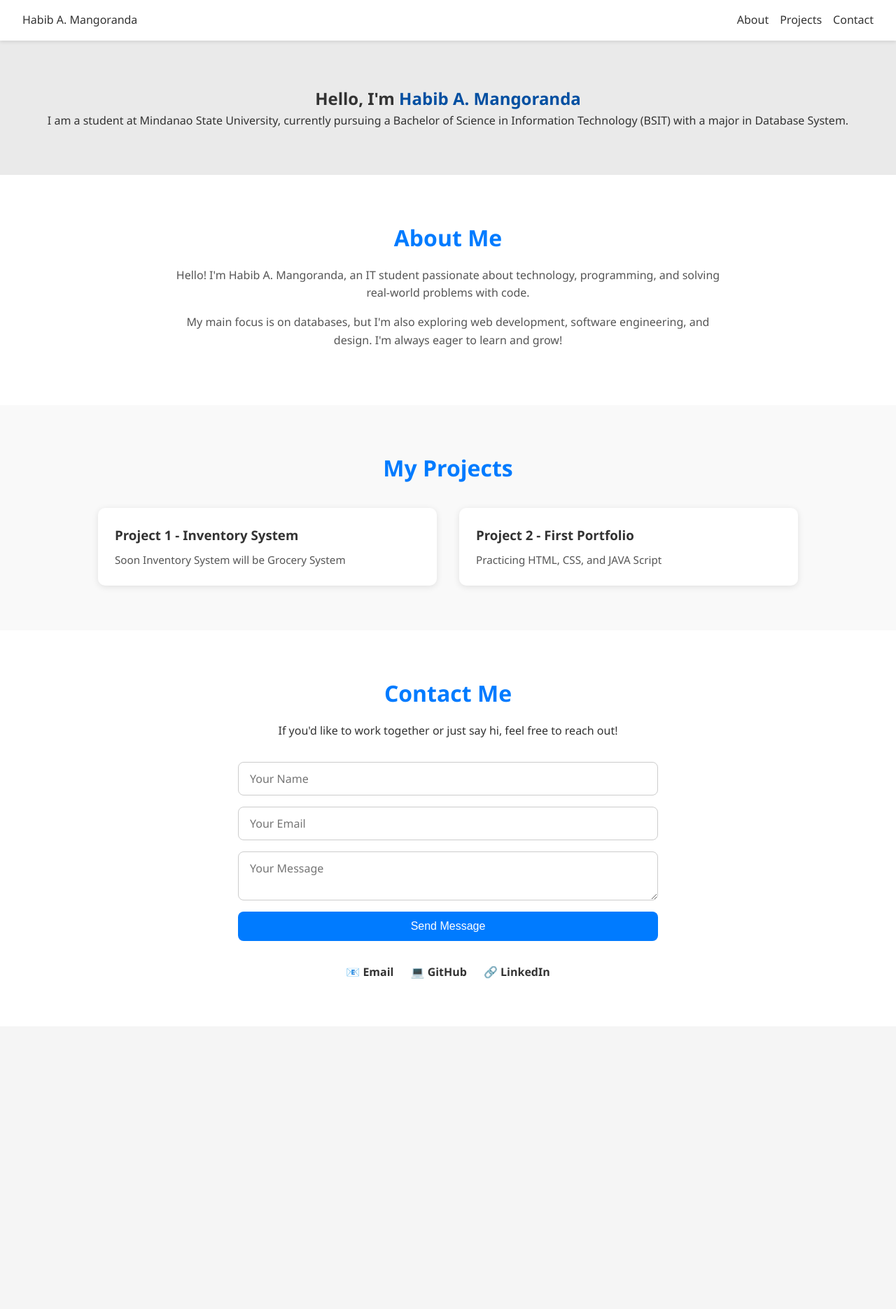
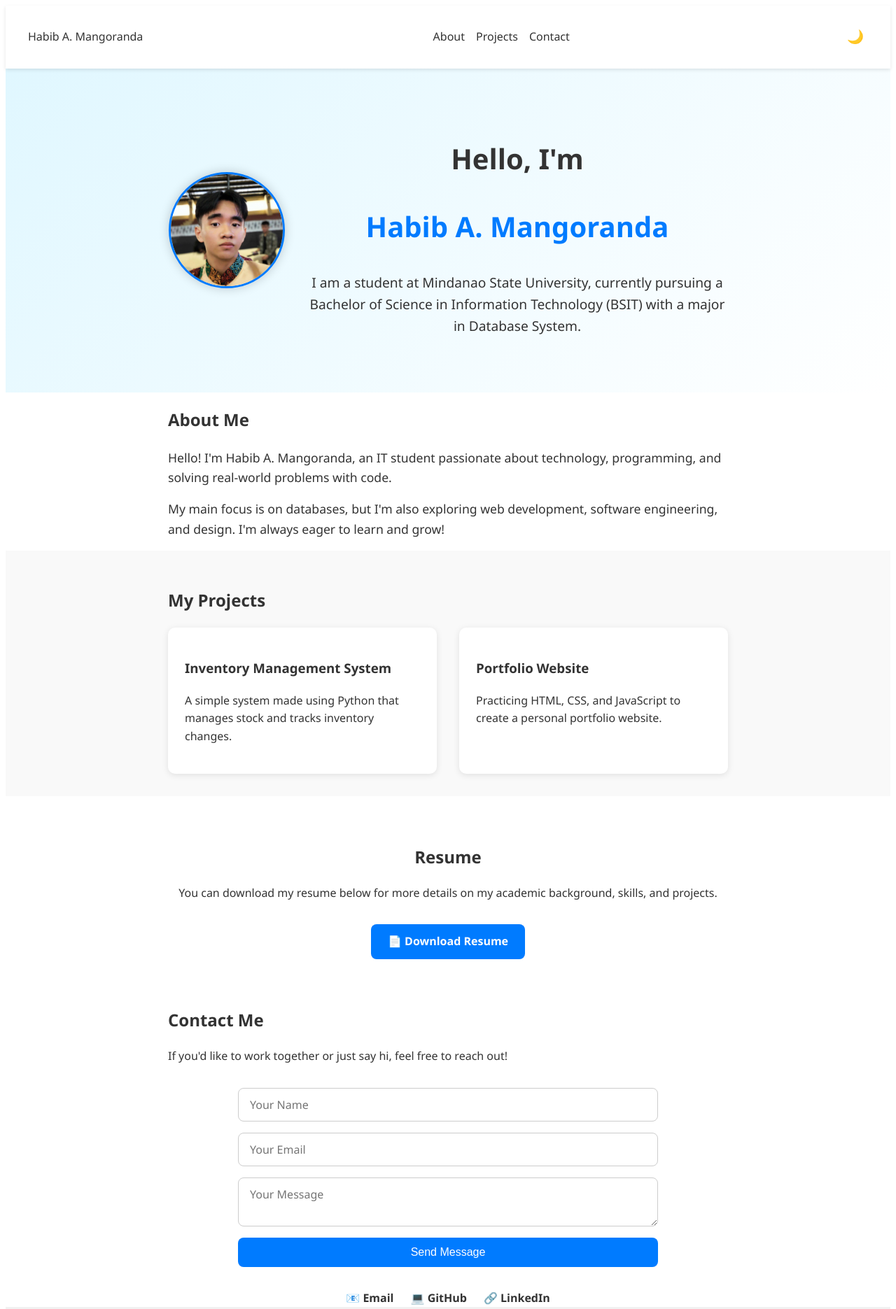
Before and after one commit to mr-mangoranda/Simplefolio, a plain HTML site: page index.html in a window 1280 px wide. Shown: the top 1871 px of the page at 70% size. Before the commit the page ends 1467 px from the top, so only its background shows below. Drawn offline with Linux system fonts and the light colour scheme; a script that the page names is missing.

Commit message:
Profile Pic / Resume

```diff
--- a/index.html
+++ b/index.html
@@ -1,35 +1,41 @@
 <!DOCTYPE html>
 <html lang="en">
-
 <head>
   <meta charset="UTF-8" />
   <meta name="viewport" content="width=device-width, initial-scale=1.0" />
   <title>My Portfolio</title>
   <link rel="stylesheet" href="style.css" />
 </head>
-
 <body>
   <header>
     <nav>
       <div class="logo">Habib A. Mangoranda</div>
-      <ul class="nav-links">
+      <div class="menu-toggle" id="menuToggle">☰</div>
+      <ul class="nav-links" id="navLinks">
         <li><a href="#about">About</a></li>
         <li><a href="#projects">Projects</a></li>
         <li><a href="#contact">Contact</a></li>
       </ul>
+      <button id="darkModeToggle">🌙</button>
     </nav>
   </header>
 
-  <section class="hero">
-    <h1>Hello, I'm <span>Habib A. Mangoranda</span></h1>
-    <p>
-      I am a student at Mindanao State University, currently pursuing a
-      Bachelor of Science in Information Technology (BSIT) with a major in
-      Database System.
-    </p>
+  <section class="hero reveal">
+    <div class="hero-content">
+      <img src="(1).jpg" alt="Profile Photo" class="profile-img" />
+      <div class="hero-text">
+        <h1>Hello, I'm </h1>
+        <h1><span>Habib A. Mangoranda</span></h1>
+        <p>
+          I am a student at Mindanao State University, currently pursuing a
+          Bachelor of Science in Information Technology (BSIT) with a major in Database System.
+        </p>
+      </div>
+    </div>
   </section>
 
-  <section id="about" class="about">
+
+  <section id="about" class="about reveal">
     <div class="container">
       <h2>About Me</h2>
       <p>
@@ -43,46 +49,53 @@
     </div>
   </section>
 
-  <section id="projects" class="projects">
+  <section id="projects" class="projects reveal">
     <div class="container">
       <h2>My Projects</h2>
       <div class="project-grid">
-
         <div class="project-card">
-            <h3>Project 1 - Inventory System</h3>
-          <p>Soon Inventory System will be Grocery System</p>
+          <h3>Inventory Management System</h3>
+          <p>A simple system made using Python that manages stock and tracks inventory changes.</p>
         </div>
-
         <div class="project-card">
-          <h3>Project 2 - First Portfolio</h3>
-          <p>Practicing HTML, CSS, and JAVA Script</p>
+          <h3>Portfolio Website</h3>
+          <p>Practicing HTML, CSS, and JavaScript to create a personal portfolio website.</p>
         </div>
-
       </div>
     </div>
   </section>
 
-  <section id="contact" class="contact">
+  <section class="resume reveal">
+    <div class="container">
+      <h2>Resume</h2>
+      <p>You can download my resume below for more details on my academic background, skills, and projects.</p>
+      <a href="Habib-Mangoranda-Resume.pdf" class="btn-download" download>📄 Download Resume</a>
+    </div>
+  </section>
+
+  <section id="contact" class="contact reveal">
     <div class="container">
       <h2>Contact Me</h2>
       <p>If you'd like to work together or just say hi, feel free to reach out!</p>
-
       <form class="contact-form">
         <input type="text" placeholder="Your Name" required />
         <input type="email" placeholder="Your Email" required />
         <textarea placeholder="Your Message" required></textarea>
         <button type="submit">Send Message</button>
       </form>
-
       <div class="socials">
-        <a href="mailto:your@email.com">📧 Email</a>
+        <a href="habibmangoranda15@gmail.com">📧 Email</a>
         <a href="https://github.com/yourusername" target="_blank">💻 GitHub</a>
         <a href="https://www.linkedin.com/in/yourusername" target="_blank">🔗 LinkedIn</a>
       </div>
     </div>
   </section>
 
+  <button id="scrollTopBtn">⬆</button>
 
+  <footer>
+    <p>&copy; 2025 Habib A. Mangoranda. All rights reserved.</p>
+  </footer>
 
   <script src="script.js"></script>
 </body>
--- /dev/null
+++ b/script.js
@@ -0,0 +1,39 @@
+// Dark Mode
+const toggle = document.getElementById('darkModeToggle');
+toggle.addEventListener('click', () => {
+  document.body.classList.toggle('dark-mode');
+});
+
+// Scroll Reveal
+const reveals = document.querySelectorAll('.reveal');
+function revealOnScroll() {
+  for (let i = 0; i < reveals.length; i++) {
+    const windowHeight = window.innerHeight;
+    const revealTop = reveals[i].getBoundingClientRect().top;
+    const revealPoint = 150;
+    if (revealTop < windowHeight - revealPoint) {
+      reveals[i].classList.add('active');
+    }
+  }
+}
+window.addEventListener('scroll', revealOnScroll);
+
+// Scroll to Top Button
+const scrollTopBtn = document.getElementById('scrollTopBtn');
+window.addEventListener('scroll', () => {
+  if (window.scrollY > 200) {
+    scrollTopBtn.style.display = 'block';
+  } else {
+    scrollTopBtn.style.display = 'none';
+  }
+});
+scrollTopBtn.addEventListener('click', () => {
+  window.scrollTo({ top: 0, behavior: 'smooth' });
+});
+
+// Mobile Menu Toggle
+const menuToggle = document.getElementById('menuToggle');
+const navLinks = document.getElementById('navLinks');
+menuToggle.addEventListener('click', () => {
+  navLinks.classList.toggle('show');
+});
--- a/style.css
+++ b/style.css
@@ -1,19 +1,26 @@
-/* ------------- Reset default styles ------------- */
-* {
-    margin: 0;
-    padding: 0;
-    box-sizing: border-box;
+:root {
+    --bg: #ffffff;
+    --text: #333333;
+    --accent: #007bff;
 }
 
 body {
     font-family: 'Segoe UI', sans-serif;
-    background-color: #f5f5f5;
-    color: #333;
+    background-color: var(--bg);
+    color: var(--text);
     line-height: 1.6;
+    scroll-behavior: smooth;
 }
 
+body.dark-mode {
+    --bg: #121212;
+    --text: #eeeeee;
+    --accent: #00bfff;
+}
+
+/* Header */
 header {
-    background-color: white;
+    background-color: var(--bg);
     padding: 1rem 2rem;
     box-shadow: 0 2px 5px rgba(0, 0, 0, 0.1);
     position: sticky;
@@ -25,6 +32,7 @@ nav {
     display: flex;
     justify-content: space-between;
     align-items: center;
+    flex-wrap: wrap;
 }
 
 .nav-links {
@@ -35,89 +43,105 @@ nav {
 
   .nav-links a {
     text-decoration: none;
-    color: #333;
+    color: var(--text);
     font-weight: 500;
   }
 
-.hero {
-    padding: 4rem 2rem;
-    text-align: center;
-    background-color: #eaeaea;
+  .menu-toggle {
+    display: none;
+    font-size: 1.5rem;
+    cursor: pointer;
   }
 
-.hero h1 span {
-    color: #024fa1;
+  #darkModeToggle {
+    background: none;
+    border: none;
+    font-size: 1.2rem;
+    cursor: pointer;
+    margin-left: 1rem;
   }
 
-
-/* ------------- About Section styles ------------- */
-
-
-.about {
+  /* Hero Section */
+.hero {
+    background: linear-gradient(135deg, #e0f7ff, #ffffff);
     padding: 4rem 2rem;
-    background-color: #ffffff;
     text-align: center;
 }
 
-.about .container {
+.hero h1 {
+    font-size: 2.5rem;
+    font-weight: bold;
+}
+
+.hero span {
+    color: var(--accent);
+}
+
+.hero p {
+    font-size: 1.2rem;
+    max-width: 800px;
+    margin: 1rem auto;
+}
+
+.container {
     max-width: 800px;
     margin: 0 auto;
 }
 
-.about h2 {
-    font-size: 2rem;
-    margin-bottom: 1rem;
-    color: #007bff;
+.hero-content {
+    display: flex;
+    flex-direction: row;
+    align-items: center;
+    justify-content: center;
+    flex-wrap: wrap;
+    gap: 2rem;
 }
 
-.about p {
-    margin-bottom: 1rem;
-    font-size: 1rem;
-    color: #555;
+.profile-img {
+    width: 160px;
+    height: 160px;
+    border-radius: 50%;
+    object-fit: cover;
+    box-shadow: 0 0 15px rgba(0, 0, 0, 0.2);
+    border: 3px solid var(--accent);
 }
 
-@media (max-width: 768px) {
-    nav {
-      flex-direction: column;
-      align-items: flex-start;
+.hero-text {
+    max-width: 600px;
+    text-align: center;
 }
 
-    .nav-links {
-      flex-direction: column;
-      width: 100%;
-      margin-top: 1rem;
+.resume {
+    padding: 3rem 2rem;
+    text-align: center;
 }
 
-    .nav-links li {
-      margin-bottom: 0.5rem;
+.btn-download {
+    display: inline-block;
+    padding: 0.75rem 1.5rem;
+    background-color: var(--accent);
+    color: white;
+    text-decoration: none;
+    border-radius: 8px;
+    font-weight: bold;
+    margin-top: 1rem;
+    transition: background-color 0.3s ease;
 }
 
-    .hero, .about {
-      padding: 2rem 1rem;
-    }
-
-    .hero h1 {
-      font-size: 1.8rem;
-    }
-
-    .about h2 {
-      font-size: 1.5rem;
-    }
+.btn-download:hover {
+    background-color: #0056b3;
 }
 
 
-/* ------------- Projects Section styles ------------- */
-
-.projects {
-    padding: 4rem 2rem;
-    background-color: #f9f9f9;
-    text-align: center;
+/* About Section */
+.about p {
+    font-size: 1.1rem;
 }
 
-.projects h2 {
-    color: #007bff;
-    font-size: 2rem;
-    margin-bottom: 2rem;
+/* Projects Section */
+  .projects {
+    background-color: #f9f9f9;
+    padding: 2rem;
 }
 
 .project-grid {
@@ -134,33 +158,15 @@ nav {
     border-radius: 10px;
     box-shadow: 0 2px 10px rgba(0, 0, 0, 0.1);
     text-align: left;
+    transition: transform 0.3s ease;
 }
 
-.project-card h3 {
-    margin-bottom: 0.5rem;
-    color: #333;
+.project-card:hover {
+    transform: translateY(-5px);
+    box-shadow: 0 4px 20px rgba(0, 0, 0, 0.1);
 }
 
-.project-card p {
-    color: #555;
-    font-size: 0.95rem;
-}
-
-
-/* ------------- Contact Section styles ------------- */
-
-.contact {
-    padding: 4rem 2rem;
-    background-color: #fff;
-    text-align: center;
-}
-
-.contact h2 {
-    color: #007bff;
-    font-size: 2rem;
-    margin-bottom: 1rem;
-}
-
+/* Contact Section */
   .contact-form {
     max-width: 600px;
     margin: 2rem auto;
@@ -180,7 +186,7 @@ nav {
 }
 
 .contact-form button {
-    background-color: #007bff;
+    background-color: var(--accent);
     color: white;
     border: none;
     padding: 0.75rem 1rem;
@@ -203,11 +209,76 @@ nav {
 
 .socials a {
     text-decoration: none;
-    color: #333;
+    color: var(--text);
     font-weight: bold;
     transition: color 0.3s ease;
 }
 
   .socials a:hover {
-    color: #007bff;
+    color: var(--accent);
 }
+
+#scrollTopBtn {
+    position: fixed;
+    bottom: 40px;
+    right: 40px;
+    padding: 0.5rem 0.8rem;
+    font-size: 1.2rem;
+    border: none;
+    border-radius: 50%;
+    background-color: var(--accent);
+    color: white;
+    cursor: pointer;
+    display: none;
+    z-index: 999;
+}
+
+#scrollTopBtn:hover {
+    background-color: #0056b3;
+}
+
+.reveal {
+    opacity: 0;
+    transform: translateY(50px);
+    transition: all 0.6s ease;
+}
+
+.reveal.active {
+    opacity: 1;
+    transform: translateY(0);
+}
+
+/* Footer */
+footer {
+    text-align: center;
+    padding: 2rem;
+    background-color: #f1f1f1;
+    color: #555;
+    font-size: 0.9rem;
+}
+
+/* Responsive */
+  @media (max-width: 768px) {
+    .menu-toggle {
+      display: block;
+}
+
+.nav-links {
+      display: none;
+      flex-direction: column;
+      width: 100%;
+      margin-top: 1rem;
+}
+
+.nav-links.show {
+      display: flex;
+}
+
+.hero, .about {
+      padding: 2rem 1rem;
+}
+
+.hero h1 {
+      font-size: 1.8rem;
+    }
+}
```
Lines whose indentation alone changed are shown as unchanged.
